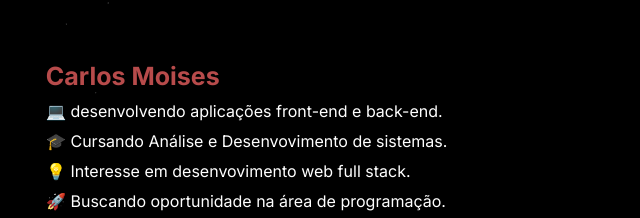
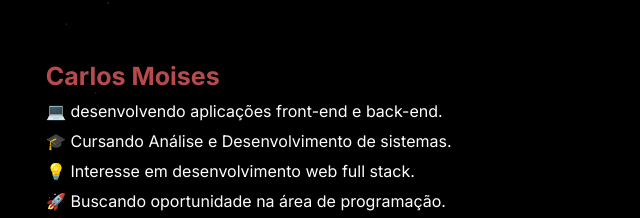
Before and after one commit to grilo-org/20250704_095444_candidato_CarlosZeyy_portfolio, a plain HTML site: page index.html in a window 1280 px wide. Shown: the part 880-1098 px from the top of the page, 543-1183 px from the left. Drawn offline with nearby package versions, Linux system fonts and the light colour scheme; files whose address does not match are found by name; a web font is replaced by a local one.

Commit message:
meu portfólio

```diff
--- a/index.html
+++ b/index.html
@@ -110,10 +110,10 @@
                             💻 desenvolvendo aplicações front-end e back-end.
                         </p>
                         <p data-aos="flip-down" data-aos-duration="1500" data-aos-delay="500">
-                            🎓 Cursando Análise e Desenvovimento de sistemas.
+                            🎓 Cursando Análise e Desenvolvimento de sistemas.
                         </p>
                         <p data-aos="flip-down" data-aos-duration="1500" data-aos-delay="500">
-                            💡 Interesse em desenvovimento web full stack.
+                            💡 Interesse em desenvolvimento web full stack.
                         </p>
                         <p data-aos="flip-down" data-aos-duration="1500" data-aos-delay="500">
                             🚀 Buscando oportunidade na área de programação.
```
